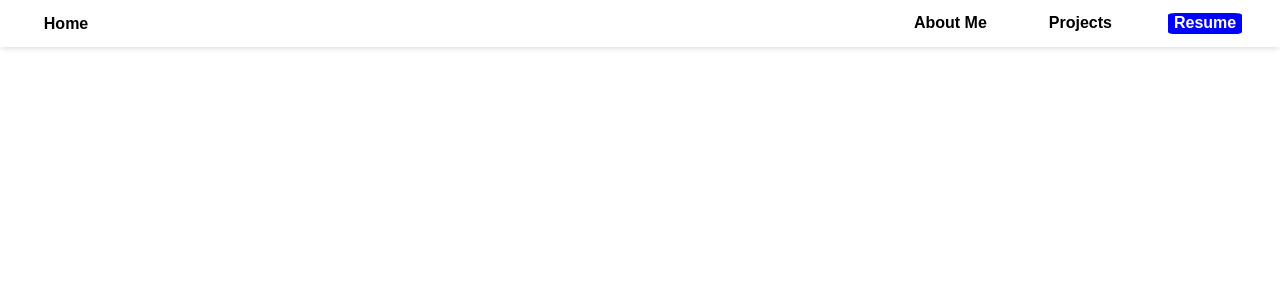
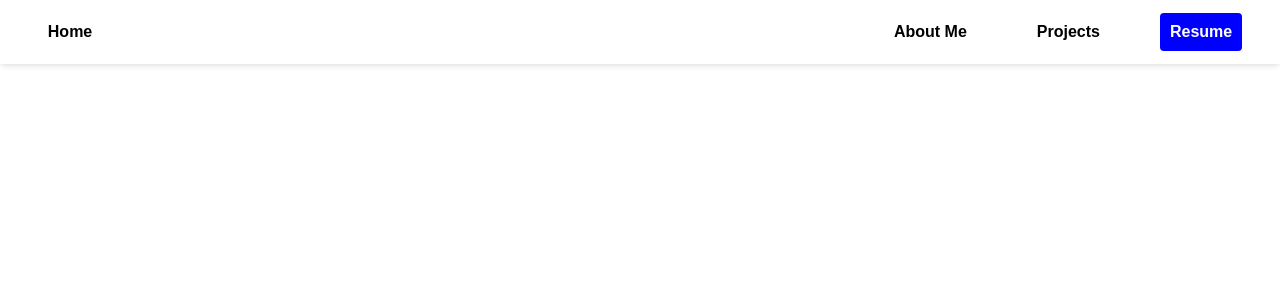
Before and after one commit to SlimPortfolio/resume, a React (Create React App) app: page / in a window 1280 px wide. Shown: the top 300 px of the page. Built offline with nearby package versions, Linux system fonts and the light colour scheme.

Commit message:
adjusted styling for resume button as well as padding for all buttons

```diff
--- a/src/Styles/Styles.css
+++ b/src/Styles/Styles.css
@@ -6,11 +6,12 @@
     font-size: 16px;
     margin-left: 25px;
     margin-right: 25px;
+    padding: 10px;
 }
 
 .Button2 {
     border: none;
-    border-radius:10%;
+    border-radius:4px;
     background-color: blue;
     font-family: open-sans, sans-serif;
     font-weight: bold;
@@ -18,4 +19,5 @@
     font-size: 16px;
     margin-left: 25px;
     margin-right: 25px;
+    padding: 10px;
 }
```
